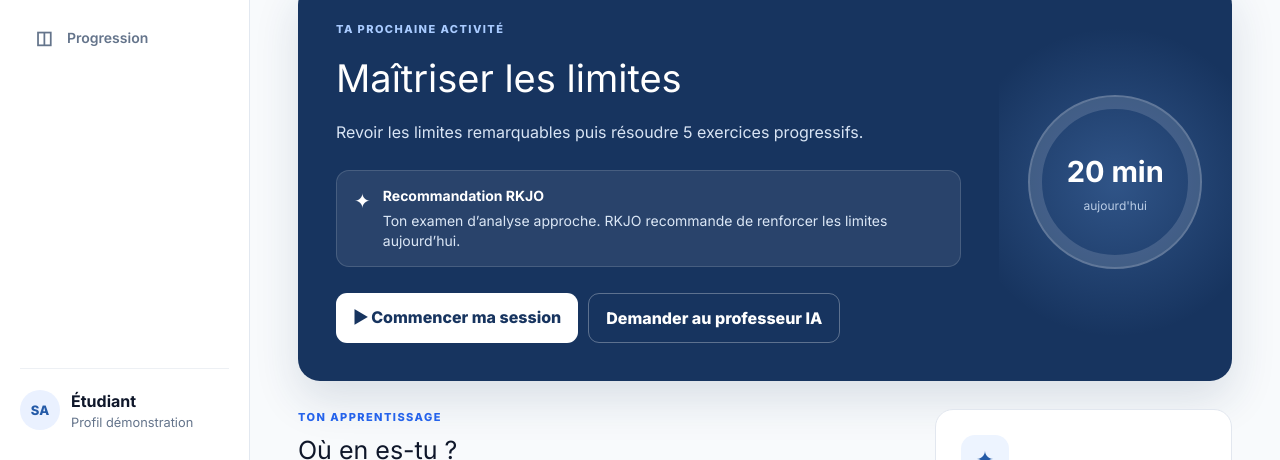
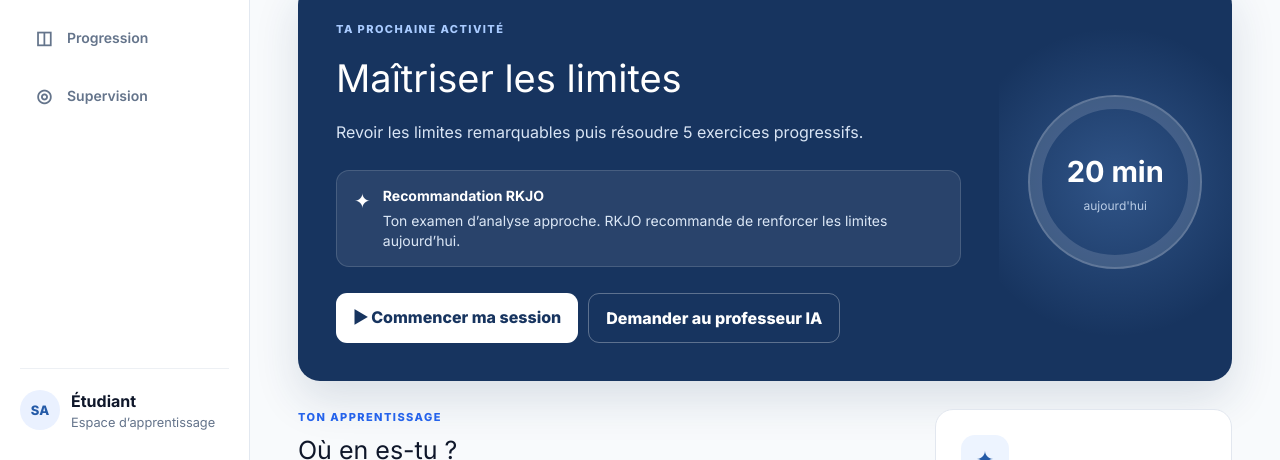
Before and after one commit to sowhatt/rkjo-ai-platform, a Next.js app in the folder apps/web/: page /education in a window 1280 px wide. Shown: the part 340-800 px from the top of the page. Built offline with nearby package versions, Linux system fonts and the light colour scheme.

Commit message:
feat(education): harmonize learner home with design system

```diff
--- a/apps/web/src/components/education/EducationHome.tsx
+++ b/apps/web/src/components/education/EducationHome.tsx
@@ -104,6 +104,11 @@ export default function EducationHome() {
             <span>◫</span>
             Progression
           </Link>
+
+          <Link href="/education/supervision">
+            <span>◎</span>
+            Supervision
+          </Link>
         </nav>
 
         <div className="rkjo-edu-profile">
@@ -113,7 +118,7 @@ export default function EducationHome() {
 
           <span>
             <strong>{profile.label}</strong>
-            <small>Profil démonstration</small>
+            <small>Espace d’apprentissage</small>
           </span>
         </div>
       </aside>
```
